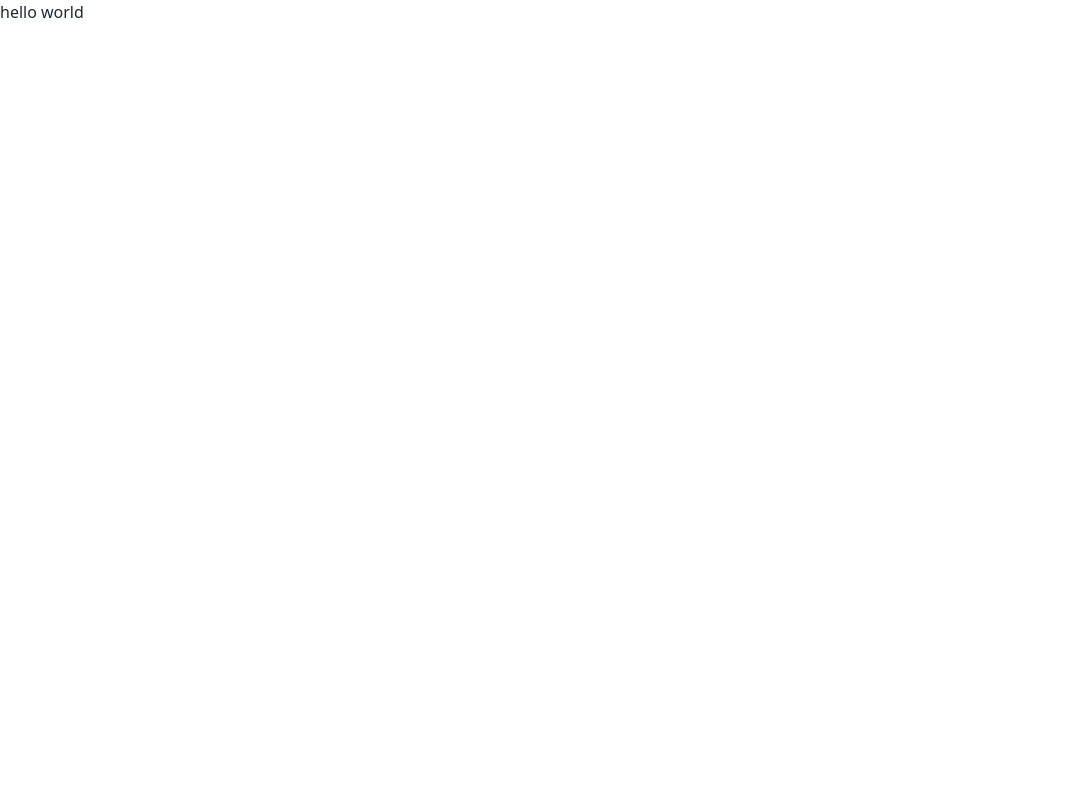
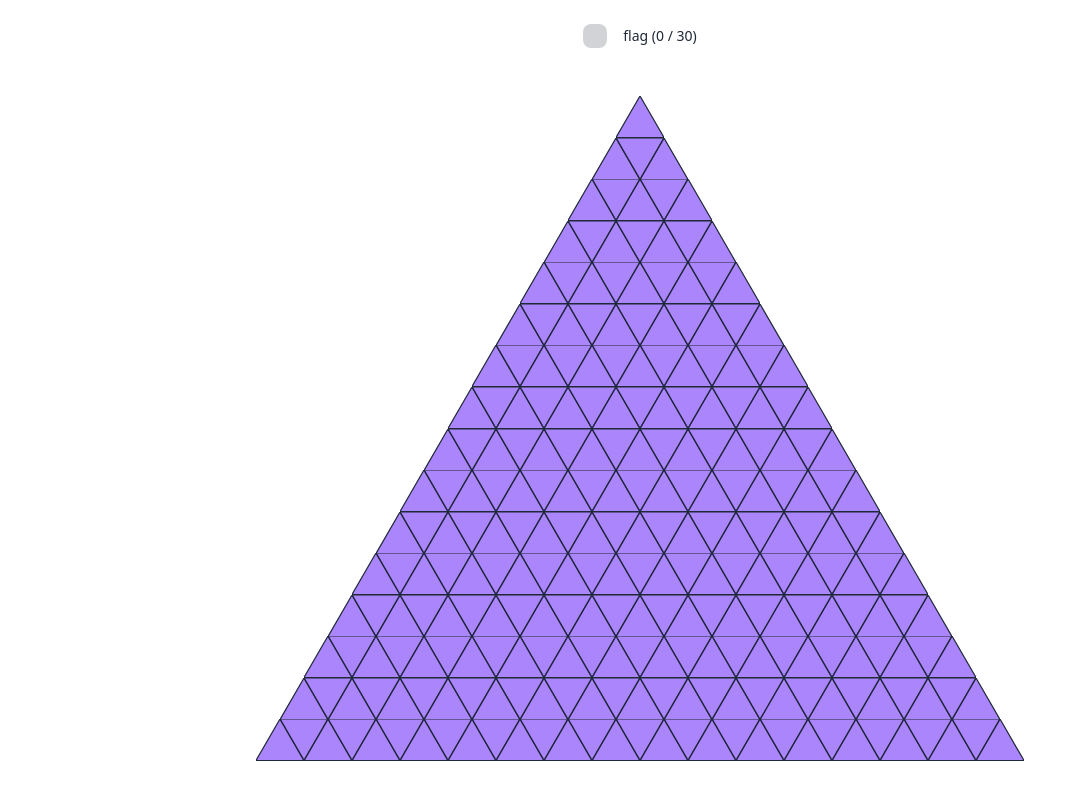
Before and after one commit to laddge/tri-minesweeper, a Vue app: page / in a window 1280 px wide. Shown: the whole page, without its empty margins (0-1086 px from the left). Built offline with nearby package versions, Linux system fonts and the light colour scheme.

Commit message:
create ui

```diff
--- a/src/App.vue
+++ b/src/App.vue
@@ -1,6 +1,26 @@
 <script setup lang="ts">
+  import Triangle from '@/components/Triangle.vue'
+  import { useStateStore } from '@/stores/state'
+  import { storeToRefs } from 'pinia'
+
+  const { size, mineCount, flagged, flagMode, started, cleared, failed } = storeToRefs(useStateStore())
 </script>
 
 <template>
-  hello world
+  <div class="form-control w-fit mx-auto my-4">
+    <label class="cursor-pointer label">
+      <input type="checkbox" :disabled="!started || cleared || failed" v-model="flagMode" class="checkbox checkbox-warning" />
+      <span class="label-text ml-4">flag ({{ flagged.length }} / {{ mineCount }})</span>
+    </label>
+  </div>
+  <div v-if="cleared" class="my-4 text-center text-success text-xl">
+    Clear!!
+  </div>
+  <div class="overflow-auto">
+    <div class="mx-auto my-6" :style="`width: calc(${size} * 3rem);`">
+    <div class="flex flex-wrap justify-center">
+      <Triangle v-for="_, i in Array(size ** 2)" :n="i + 1" />
+    </div>
+    </div>
+  </div>
 </template>
--- /dev/null
+++ b/src/components/Triangle.vue
@@ -0,0 +1,65 @@
+<script setup lang="ts">
+  import { useStateStore } from '@/stores/state'
+  import { storeToRefs } from 'pinia'
+
+  const { n } = defineProps<{ n: number }>()
+  const k = Math.ceil(n ** .5)
+  const store = useStateStore()
+  const { mines, open, flagged, failed } = storeToRefs(store)
+  const { getAdjacent, click } = store
+  const adjacent = getAdjacent(n)
+
+  const action = () => {
+    if (failed.value) return
+    click(n)
+  }
+</script>
+
+<template>
+  <div class="w-6 h-[2.598rem]">
+    <div class="w-12 h-full relative">
+      <svg xmlns="http://www.w3.org/2000/svg" viewBox="0, 0, 200, 173.2" v-if="failed && mines.includes(n)" class="w-full h-full absolute top-0 left-0 fill-error stroke-[5px] stroke-base-content">
+        <polygon points="100 0, 0 173.2, 200 173.2" v-if="(k ** 2 - n) % 2 == 0" />
+        <polygon points="0 0, 100 173.2, 200 0" v-else />
+      </svg>
+      <svg xmlns="http://www.w3.org/2000/svg" viewBox="0, 0, 200, 173.2" v-else-if="open.includes(n)" class="w-full h-full absolute top-0 left-0 fill-base-200 stroke-[5px] stroke-base-content">
+        <polygon points="100 0, 0 173.2, 200 173.2" v-if="(k ** 2 - n) % 2 == 0" />
+        <polygon points="0 0, 100 173.2, 200 0" v-else />
+      </svg>
+      <svg xmlns="http://www.w3.org/2000/svg" viewBox="0, 0, 200, 173.2" v-else-if="flagged.includes(n)" class="w-full h-full absolute top-0 left-0 fill-warning stroke-[5px] stroke-base-content">
+        <polygon points="100 0, 0 173.2, 200 173.2" v-if="(k ** 2 - n) % 2 == 0" @click="action" />
+        <polygon points="0 0, 100 173.2, 200 0" v-else @click="action" />
+      </svg>
+      <svg xmlns="http://www.w3.org/2000/svg" viewBox="0, 0, 200, 173.2" v-else class="w-full h-full absolute top-0 left-0 fill-primary/50 stroke-[5px] stroke-base-content">
+        <polygon points="100 0, 0 173.2, 200 173.2" v-if="(k ** 2 - n) % 2 == 0" @click="action" />
+        <polygon points="0 0, 100 173.2, 200 0" v-else @click="action" />
+      </svg>
+      <div class="w-full h-q/2 absolute top-[0.8rem] left-0 text-center" v-if="(k ** 2 - n) % 2 == 0">
+        <span v-if="failed && mines.includes(n)" class="text-error-content">
+          x
+        </span>
+        <span v-else-if="open.includes(n)">
+          {{ Array.from(new Set([...mines, ...adjacent].filter(item => mines.includes(item) && adjacent.includes(item)))).length || '' }}
+        </span>
+        <span v-else-if="flagged.includes(n)" class="text-warning-content">
+          F
+        </span>
+      </div>
+      <div class="w-full h-q/2 absolute bottom-[0.8rem] left-0 text-center" v-else>
+        <span v-if="failed && mines.includes(n)" class="text-error-content">
+          x
+        </span>
+        <span v-else-if="open.includes(n)">
+          {{ Array.from(new Set([...mines, ...adjacent].filter(item => mines.includes(item) && adjacent.includes(item)))).length || '' }}
+        </span>
+        <span v-else-if="flagged.includes(n)" class="text-warning-content">
+          F
+        </span>
+      </div>
+    </div>
+  </div>
+  <template v-if="Number.isInteger(n ** .5)">
+    <div class="w-6" />
+    <div class="w-full" />
+  </template>
+</template>
--- a/src/stores/state.ts
+++ b/src/stores/state.ts
@@ -3,7 +3,7 @@ import { defineStore } from 'pinia'
 
 export const useStateStore = defineStore('state', ()=> {
   const size = ref(16)  // 段数
-  const mineCount = ref(10)  // 地雷の数
+  const mineCount = ref(30)  // 地雷の数
 
   const mines = ref<number[]>([])  // 地雷がある場所
   const open = ref<number[]>([])  // 開いている場所
@@ -198,9 +198,23 @@ export const useStateStore = defineStore('state', ()=> {
       started.value = true
     }
 
+    // 開いている場合は無視
+    if (open.value.includes(n)) {
+      return
+    }
+
     // 旗を立てる
     if (flagMode.value) {
-      flagged.value.push(n)
+      if (flagged.value.includes(n)) {
+        flagged.value.splice(flagged.value.indexOf(n), 1)
+      } else {
+        flagged.value.push(n)
+      }
+      return
+    }
+
+    // 旗が立っている場合は無視
+    if (flagged.value.includes(n)) {
       return
     }
 
@@ -222,9 +236,11 @@ export const useStateStore = defineStore('state', ()=> {
     // 周辺に地雷が無ければ再帰処理
     const adjacent = getAdjacent(n)
     if ([...mines.value, ...adjacent].filter(item => mines.value.includes(item) && adjacent.includes(item)).length == 0) {
-      click(n)
+      for (const a of adjacent) {
+        click(a)
+      }
     }
   }
 
-  return { size, mineCount, mines, open, flagged, flagMode, started, cleared, failed, click }
+  return { size, mineCount, mines, open, flagged, flagMode, started, cleared, failed, getAdjacent, click }
 })
```
